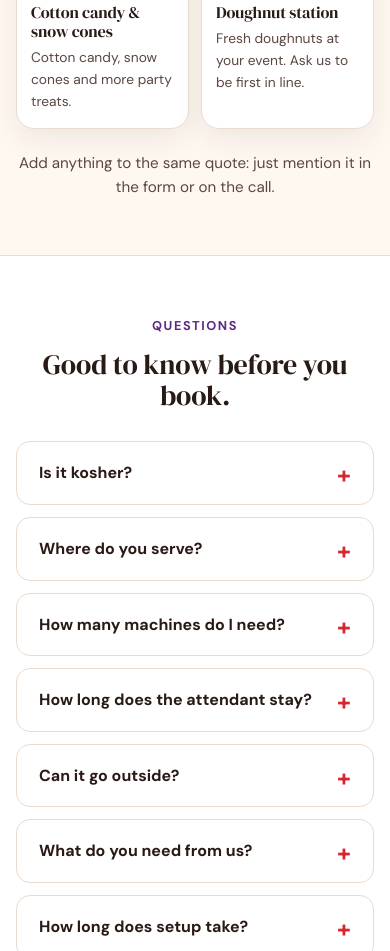
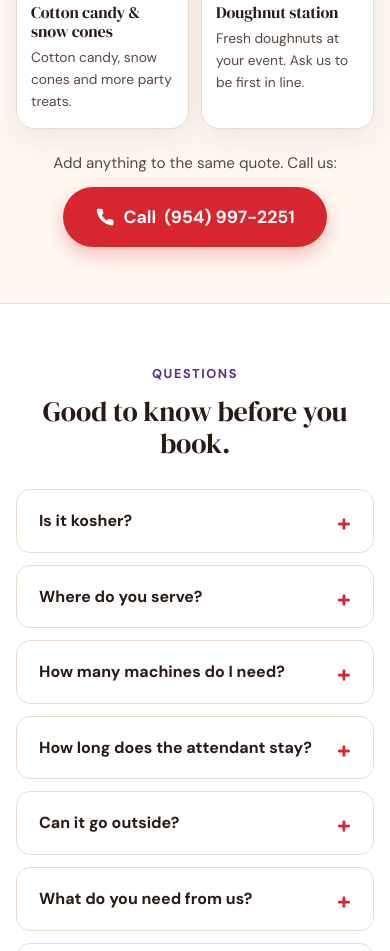
Before and after one commit to yosef-a11y/bash-landing, a plain HTML site: page ice-cream-cart/index.html in a window 390 px wide. Shown: the part 10551-11502 px from the top of the page. Drawn offline with Linux system fonts and the light colour scheme; a web font is replaced by a local one.

Commit message:
Add the phone number under the More from Bash section
Tap-to-call button on phones, large plain number on computers.

Co-Authored-By: Claude Opus 5.5 <noreply@anthropic.com>
Claude-Session: https://claude.ai/code/session_01PUseb4Rbz1nD2nFdCVoPbr

```diff
--- a/bash.css
+++ b/bash.css
@@ -345,3 +345,5 @@ input[type="time"] { width: 100%; padding: 13px 14px; font: 1rem var(--body); co
 .rent-note { margin: 22px 0 0; color: var(--ink-soft); font-size: .95rem; }
 @media (max-width: 900px) { .rent-grid { grid-template-columns: 1fr 1fr; } }
 @media (max-width: 640px) { .rent-grid { gap: 12px; } .rent-card { padding: 16px 14px; } .rent-card h3 { font-size: 1.02rem; } .rent-card p, .rent-go { font-size: .86rem; } }
+.rent-call { margin-top: 12px; }
+.rent-phone .num { font-family: var(--display); font-size: 2rem; color: var(--ink); }
--- a/ice-cream-cart/index.html
+++ b/ice-cream-cart/index.html
@@ -346,7 +346,11 @@
         <div class="card rent-card"><div class="icon-dot" aria-hidden="true">🍭</div><h3>Cotton candy &amp; snow cones</h3><p>Cotton candy, snow cones and more party treats.</p></div>
         <div class="card rent-card"><span class="soon">Coming soon</span><div class="icon-dot" aria-hidden="true">🍩</div><h3>Doughnut station</h3><p>Fresh doughnuts at your event. Ask us to be first in line.</p></div>
       </div>
-      <p class="center rent-note">Add anything to the same quote: just mention it in the form or on the call.</p>
+      <p class="center rent-note">Add anything to the same quote. Call us:</p>
+      <div class="center rent-call">
+        <a class="mobile-only btn btn-primary btn-call btn-lg" data-phone href="tel:+19549972251"><svg class="ic" viewBox="0 0 24 24" aria-hidden="true"><path d="M22 16.9v3a2 2 0 0 1-2.2 2 19.8 19.8 0 0 1-8.6-3.1 19.5 19.5 0 0 1-6-6A19.8 19.8 0 0 1 2.1 4.2 2 2 0 0 1 4.1 2h3a2 2 0 0 1 2 1.7c.1 1 .4 1.9.7 2.8a2 2 0 0 1-.5 2.1L8 9.9a16 16 0 0 0 6 6l1.3-1.3a2 2 0 0 1 2.1-.4c.9.3 1.8.6 2.8.7a2 2 0 0 1 1.7 2z" fill="currentColor"/></svg> Call <span class="num">(954) 997-2251</span></a>
+        <span class="desk-only rent-phone"><span class="num">(954) 997-2251</span></span>
+      </div>
     </div>
   </section>
 
```
Also changed, not shown: soft-serve/index.html (+5 -1 lines), tables-chairs/index.html (+5 -1 lines).
